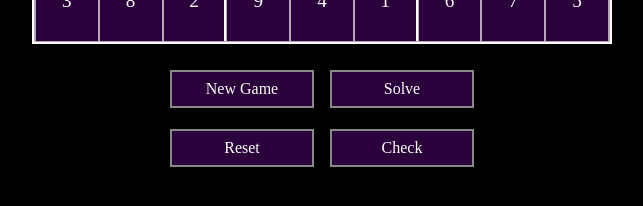
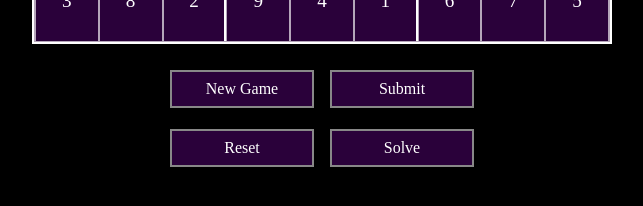
Before and after one commit to Egrodo/sudoku, a React (Create React App) app: page / in a window 1280 px wide. Shown: the part 592-798 px from the top of the page, without its empty margins (318-961 px from the left). Built offline with nearby package versions, Linux system fonts and the light colour scheme; a web font is replaced by a local one.

Commit message:
Migrated check to a submit

```diff
--- a/src/components/GameContainer.js
+++ b/src/components/GameContainer.js
@@ -20,7 +20,7 @@ class GameContainer extends Component {
 
     this.newGame = this.newGame.bind(this);
     this.update = this.update.bind(this);
-    this.check = this.check.bind(this);
+    this.submit = this.submit.bind(this);
     this.solve = this.solve.bind(this);
     this.reset = this.reset.bind(this);
   }
@@ -77,12 +77,16 @@ class GameContainer extends Component {
   }
 
   // Check current game against correct solution.
-  check() {
+  submit() {
     if (this.state.err) {
+      if (this.state.err === true) return;
       this.setState({ message: `Conflict with ${this.state.err[0]} and ${this.state.err[1]}.` });
       return;
     }
-    if (this.state.solved) return;
+    if (this.state.solved) {
+      this.setState({ message: 'Already solved.' });
+      return;
+    }
     const data = this.state.data.map(v => v.slice(0));
     const solved = sudoku.solve(this.state.originalData.map(v => v.slice(0)));
 
@@ -116,10 +120,6 @@ class GameContainer extends Component {
     data[row][col] = val;
     const valid = sudoku.validate(data);
     if (valid === true) {
-      if (sudoku.isFull(data)) {
-        console.log('you won?');
-      }
-
       this.setState({
         data,
         solved: false,
@@ -150,7 +150,7 @@ class GameContainer extends Component {
       newGame: this.newGame,
       solve: this.solve,
       reset: this.reset,
-      check: this.check,
+      submit: this.submit,
     };
 
     /*
--- a/src/components/UserInterface.js
+++ b/src/components/UserInterface.js
@@ -64,14 +64,14 @@ class UserInterface extends Component {
         <button onClick={this.diffToggle}>
           New Game
         </button>
-        <button onClick={methods.solve}>
-          Solve
+        <button onClick={methods.submit}>
+          Submit
         </button>
         <button onClick={methods.reset}>
           Reset
         </button>
-        <button onClick={methods.check}>
-          Check
+        <button onClick={methods.solve}>
+          Solve
         </button>
         <h4 className={`message ${this.props.err ? 'err' : ''}`}>
           {this.props.message || ''}
```
